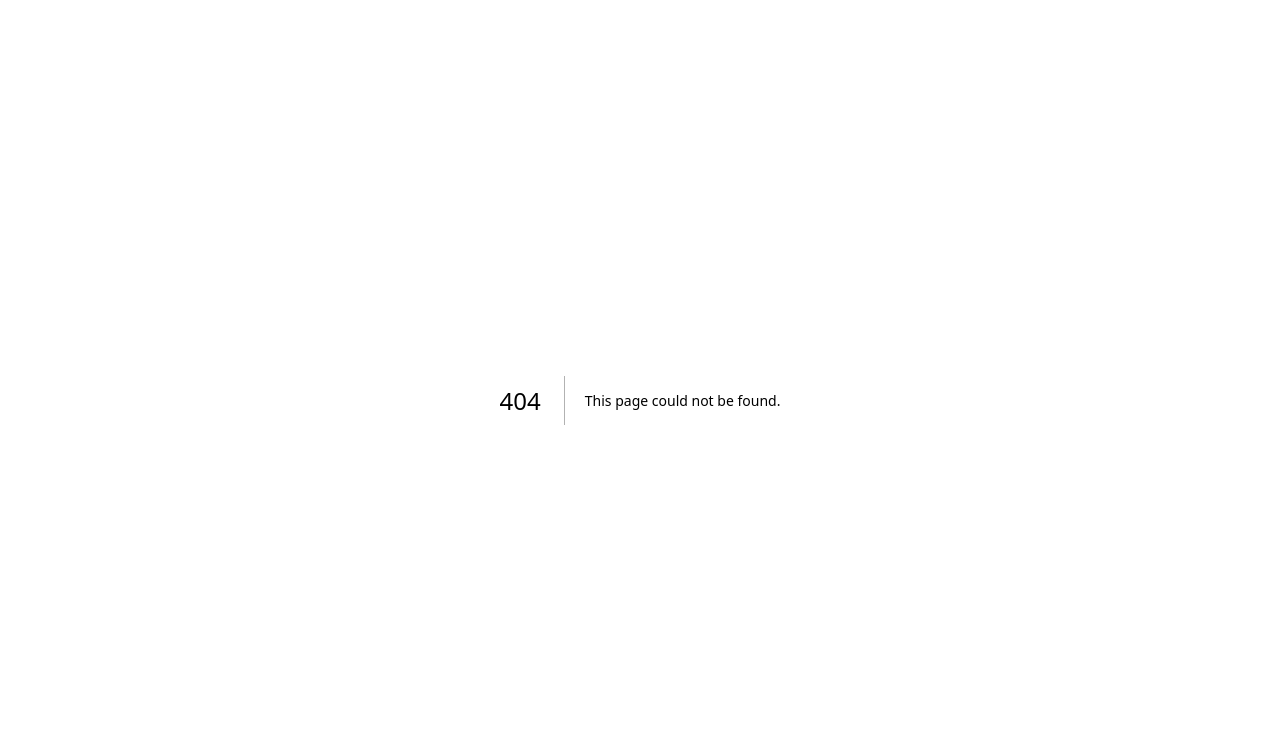
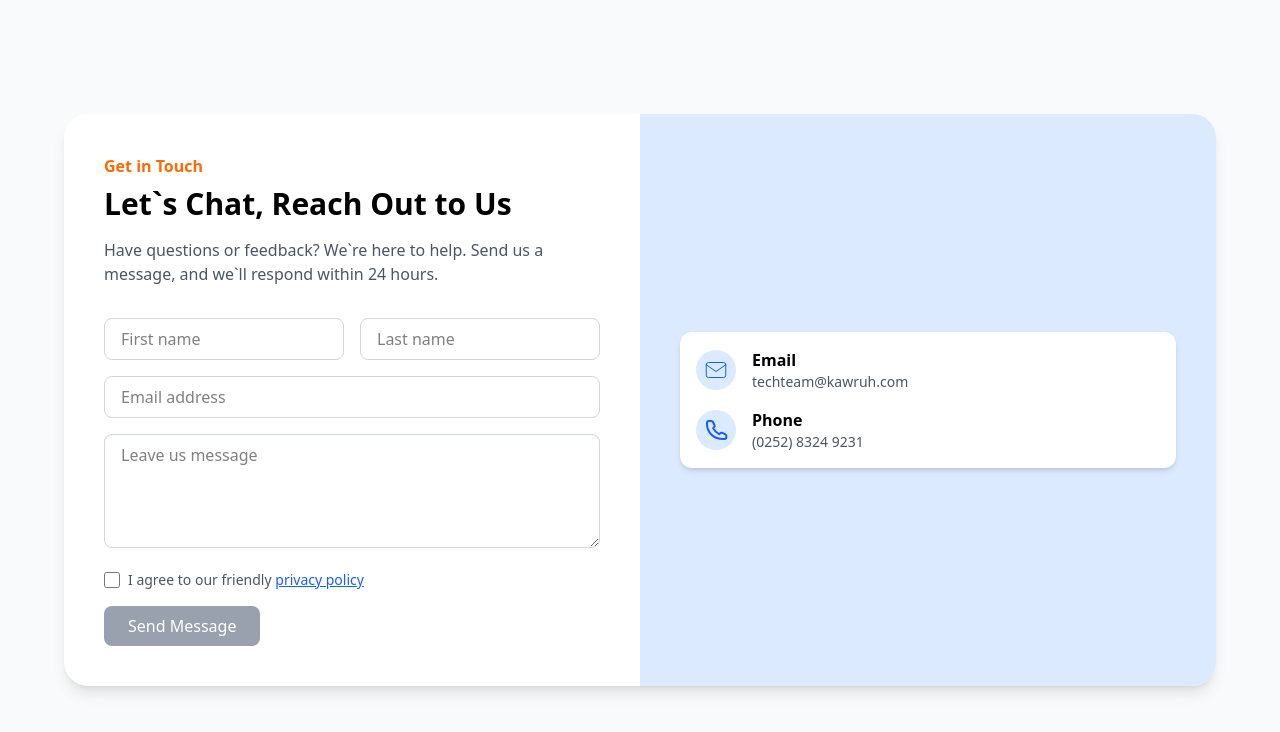
Before and after one commit to md-maruf-billa/Assignment-9-client, a Next.js app: page /contact in a window 1280 px wide. Before the commit this address had no page. Shown: the top 732 px of the page. Built offline with nearby package versions, Linux system fonts and the light colour scheme.

Commit message:
added notfound and contact us page

```diff
--- /dev/null
+++ b/src/app/contact/page.tsx
@@ -0,0 +1,133 @@
+"use client";
+
+import { useState } from "react";
+
+export default function ContactPage() {
+  const [isChecked, setIsChecked] = useState(false);
+
+  return (
+    <div className="min-h-screen bg-gray-50 py-10 px-4 flex items-center justify-center">
+      <div className="max-w-6xl w-full bg-white rounded-3xl shadow-lg grid grid-cols-1 md:grid-cols-2 overflow-hidden">
+        {/* Left Side - Form */}
+        <div className="p-10">
+          <p className="text-orange-500 font-semibold mb-2">Get in Touch</p>
+          <h1 className="text-3xl font-bold mb-4">
+            Let`s Chat, Reach Out to Us
+          </h1>
+          <p className="text-gray-600 mb-8">
+            Have questions or feedback? We`re here to help. Send us a message,
+            and we`ll respond within 24 hours.
+          </p>
+
+          <form className="space-y-4">
+            <div className="grid grid-cols-1 md:grid-cols-2 gap-4">
+              <input
+                type="text"
+                placeholder="First name"
+                className="w-full border border-gray-300 rounded-lg px-4 py-2"
+              />
+              <input
+                type="text"
+                placeholder="Last name"
+                className="w-full border border-gray-300 rounded-lg px-4 py-2"
+              />
+            </div>
+            <input
+              type="email"
+              placeholder="Email address"
+              className="w-full border border-gray-300 rounded-lg px-4 py-2"
+            />
+            <textarea
+              rows={4}
+              placeholder="Leave us message"
+              className="w-full border border-gray-300 rounded-lg px-4 py-2"
+            ></textarea>
+
+            <div className="flex items-center space-x-2">
+              <input
+                type="checkbox"
+                id="privacy"
+                className="w-4 h-4"
+                checked={isChecked}
+                onChange={(e) => setIsChecked(e.target.checked)}
+              />
+              <label htmlFor="privacy" className="text-sm text-gray-600">
+                I agree to our friendly{" "}
+                <a href="#" className="text-blue-600 underline">
+                  privacy policy
+                </a>
+              </label>
+            </div>
+
+            <button
+              type="submit"
+              disabled={!isChecked}
+              className={`px-6 py-2 rounded-lg text-white transition ${
+                isChecked
+                  ? "bg-blue-600 hover:bg-blue-700"
+                  : "bg-gray-400 cursor-not-allowed"
+              }`}
+            >
+              Send Message
+            </button>
+          </form>
+        </div>
+
+        {/* Right Side - Image & Contact Info */}
+        <div className="relative bg-blue-100 p-10 flex flex-col items-center justify-center">
+          {/* <img
+            src="/contact-person.png" // Make sure this image exists in your /public folder
+            alt="Contact person"
+            className="w-64 h-auto mb-8 rounded-xl"
+          /> */}
+          <div className="bg-white w-full p-4 rounded-xl shadow-md space-y-4">
+            {/* Email Info */}
+            <div className="flex items-center space-x-4">
+              <div className="bg-blue-100 p-2 rounded-full">
+                <svg
+                  className="w-6 h-6 text-blue-600"
+                  fill="none"
+                  stroke="currentColor"
+                  viewBox="0 0 24 24"
+                >
+                  <path
+                    strokeLinecap="round"
+                    strokeLinejoin="round"
+                    d="M21.75 6.75v10.5a2.25 2.25 0 01-2.25 2.25H4.5a2.25 2.25 0 01-2.25-2.25V6.75m19.5 0a2.25 2.25 0 00-2.25-2.25H4.5a2.25 2.25 0 00-2.25 2.25m19.5 0L12 13.5 2.25 6.75"
+                  />
+                </svg>
+              </div>
+              <div>
+                <p className="font-semibold">Email</p>
+                <p className="text-gray-600 text-sm">techteam@kawruh.com</p>
+              </div>
+            </div>
+
+            {/* Phone Info */}
+            <div className="flex items-center space-x-4">
+              <div className="bg-blue-100 p-2 rounded-full">
+                <svg
+                  className="w-6 h-6 text-blue-600"
+                  fill="none"
+                  stroke="currentColor"
+                  viewBox="0 0 24 24"
+                >
+                  <path
+                    strokeLinecap="round"
+                    strokeLinejoin="round"
+                    strokeWidth={2}
+                    d="M3 5a2 2 0 012-2h2.28a2 2 0 011.71 1l1.47 2.94a2 2 0 01-.45 2.34l-.88.88a16 16 0 006.06 6.06l.88-.88a2 2 0 012.34-.45l2.94 1.47a2 2 0 011 1.71V19a2 2 0 01-2 2h-1C9.6 21 3 14.4 3 6V5z"
+                  />
+                </svg>
+              </div>
+              <div>
+                <p className="font-semibold">Phone</p>
+                <p className="text-gray-600 text-sm">(0252) 8324 9231</p>
+              </div>
+            </div>
+          </div>
+        </div>
+      </div>
+    </div>
+  );
+}
--- /dev/null
+++ b/src/app/not-found.tsx
@@ -0,0 +1,18 @@
+import Link from "next/link";
+
+export default function NotFound() {
+  return (
+    <div className="min-h-screen flex flex-col items-center justify-center bg-black text-white text-center p-8">
+      <h1 className="text-5xl font-bold mb-4">404 – Page Not Found</h1>
+      <p className="text-lg mb-6">
+        Sorry, the page you’re looking for doesn’t exist.
+      </p>
+      <Link
+        href="/"
+        className="px-6 py-3 bg-green-500 hover:bg-green-600 text-white rounded-full transition"
+      >
+        Go Back Home
+      </Link>
+    </div>
+  );
+}
```
